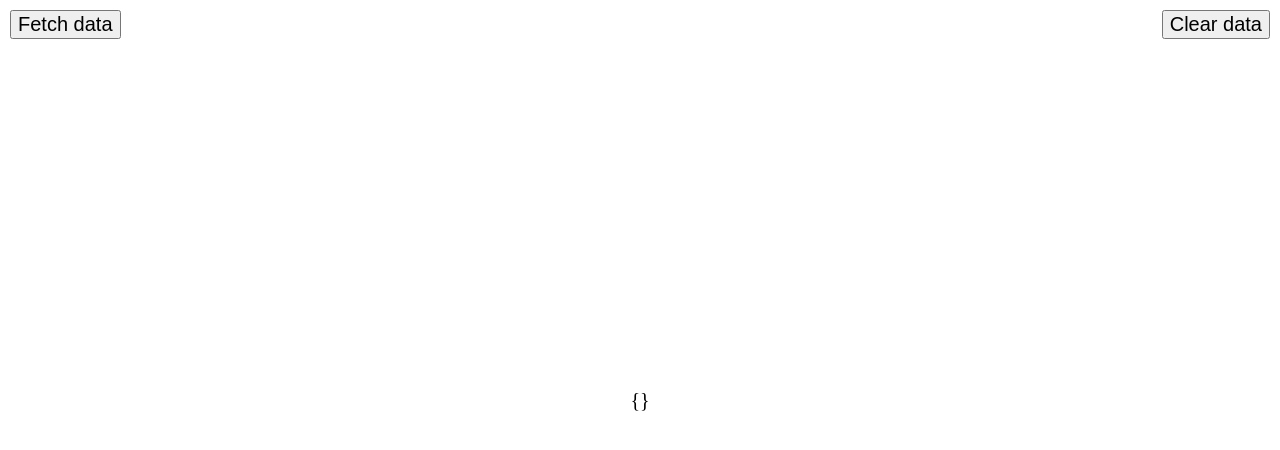
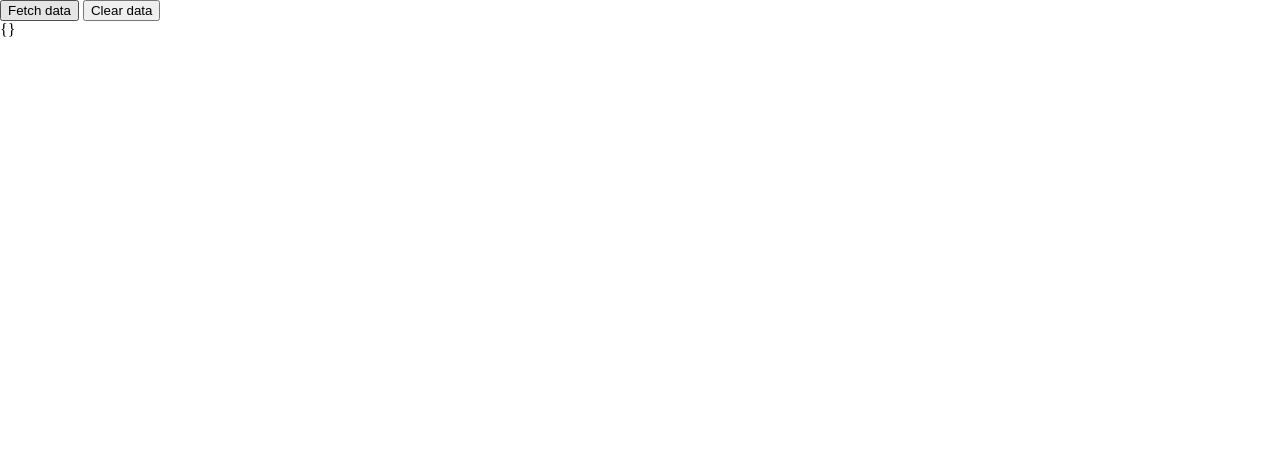
Before and after one commit to benwiley4000/redux-json-request-formatting-tutorial, a website built with webpack: page without_camelize.html in a window 1280 px wide. Built offline with nearby package versions, Linux system fonts and the light colour scheme; what redux-action-transform-middleware would draw is missing.

Commit message:
Style reductions incorporated for without_camelize.html.

```diff
--- a/without_camelize.html
+++ b/without_camelize.html
@@ -4,35 +4,8 @@
   <meta charset="utf-8" />
   <title>Demo: Formatting JSON Responses via Redux Middleware</title>
   <style>
-    * {
-      font-size: 20px !important;
-    }
-    html,
-    body {
+    html, body {
       margin: 0;
-    }
-    #data {
-      width: 100vw;
-      height: 100vh;
-      display: -webkit-box;
-      display: -ms-flexbox;
-      display: flex;
-      -webkit-box-pack: center;
-      -ms-flex-pack: center;
-              justify-content: center;
-      -webkit-box-align:center;
-      -ms-flex-align:center;
-              align-items:center;
-    }
-    #fetch, #clear {
-      position: fixed;
-      top: 10px;
-    }
-    #fetch {
-      left: 10px;
-    }
-    #clear {
-      right: 10px;
     }
   </style>
 </head>
```
